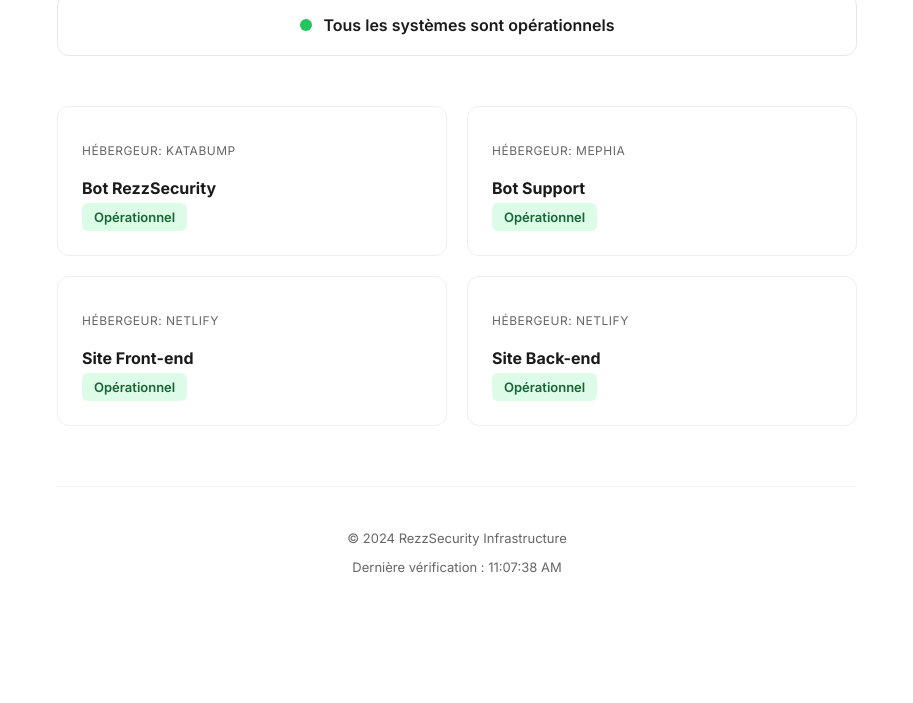
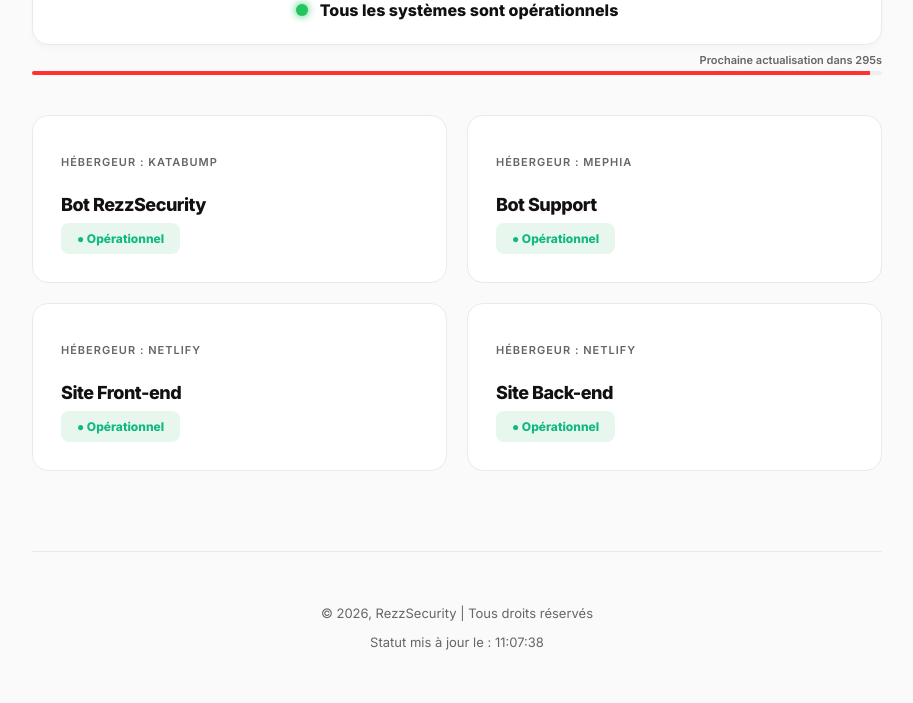
Before and after one commit to rezzque/rezzsecurity-status, a plain HTML site: page index.html in a window 1280 px wide. Shown: the part 105-808 px from the top of the page, without its empty margins (183-1096 px from the left). Drawn offline with Linux system fonts and the light colour scheme.

Commit message:
Update index.html

```diff
--- a/index.html
+++ b/index.html
@@ -3,15 +3,15 @@
 <head>
     <meta charset="UTF-8">
     <meta name="viewport" content="width=device-width, initial-scale=1.0">
-    <title>RezzSecurity | Status</title>
-    <link href="https://fonts.googleapis.com/css2?family=Inter:wght@400;600;700&display=swap" rel="stylesheet">
+    <title>RezzSecurity | Status Infrastructure</title>
+    <link href="https://fonts.googleapis.com/css2?family=Inter:wght@400;600;800&display=swap" rel="stylesheet">
     <style>
         :root {
-            --primary: #FF3131; /* Rouge RezzSecurity */
-            --bg: #FFFFFF;
-            --text-dark: #1A1A1A;
+            --primary: #FF3131;
+            --bg: #FAFAFA;
+            --text-dark: #111111;
             --text-light: #666666;
-            --card-border: #EEEEEE;
+            --card-border: #EAEAEA;
             --success: #22C55E;
             --warning: #F59E0B;
             --error: #EF4444;
@@ -29,48 +29,63 @@
 
         .container {
             width: 100%;
-            max-width: 800px;
-            padding: 60px 20px;
+            max-width: 850px;
+            padding: 40px 20px;
         }
 
-        /* Header */
         header {
             text-align: center;
-            margin-bottom: 50px;
+            margin-bottom: 40px;
         }
 
-        .logo {
-            font-weight: 800;
-            font-size: 24px;
-            letter-spacing: -1px;
-            color: var(--primary);
-            text-transform: uppercase;
-            margin-bottom: 10px;
-            display: block;
+        .logo-img {
+            height: 120px;
+            object-fit: contain;
+            margin-bottom: 20px;
+            transition: transform 0.3s ease;
         }
 
-        /* Statut Global */
+        .logo-img:hover {
+            transform: scale(1.05);
+        }
+
         .global-status {
-            padding: 20px;
-            border-radius: 12px;
-            margin-bottom: 40px;
+            background: white;
+            padding: 24px;
+            border-radius: 16px;
+            margin-bottom: 8px;
             text-align: center;
-            font-weight: 600;
+            font-weight: 700;
             display: flex;
             align-items: center;
             justify-content: center;
             gap: 12px;
-            border: 1px solid #E5E7EB;
+            border: 1px solid var(--card-border);
+            box-shadow: 0 4px 6px rgba(0,0,0,0.02);
+        }
+
+        .refresh-container {
+            width: 100%;
+            height: 4px;
+            background: #EEE;
+            border-radius: 2px;
+            margin-bottom: 40px;
+            overflow: hidden;
+        }
+
+        #refresh-bar {
+            width: 100%;
+            height: 100%;
+            background: var(--primary);
+            transition: width 1s linear;
         }
 
         .status-dot {
             height: 12px;
             width: 12px;
             border-radius: 50%;
-            display: inline-block;
+            box-shadow: 0 0 8px currentColor;
         }
-
-        /* Grid des Services */
         .services-grid {
             display: grid;
             grid-template-columns: 1fr 1fr;
@@ -80,49 +95,68 @@
         .card {
             background: white;
             border: 1px solid var(--card-border);
-            padding: 24px;
-            border-radius: 12px;
-            transition: transform 0.2s ease, box-shadow 0.2s ease;
+            padding: 28px;
+            border-radius: 16px;
+            text-decoration: none; /* Enlève le soulignement du lien */
+            color: inherit;
+            display: block;
+            transition: all 0.3s cubic-bezier(0.4, 0, 0.2, 1);
+            position: relative;
+            overflow: hidden;
         }
 
         .card:hover {
-            box-shadow: 0 10px 25px rgba(0,0,0,0.05);
+            border-color: var(--primary);
+            transform: translateY(-5px);
+            box-shadow: 0 12px 30px rgba(255, 49, 49, 0.08);
         }
 
         .card-title {
-            font-weight: 700;
-            margin: 0 0 5px 0;
-            font-size: 16px;
+            font-weight: 800;
+            margin: 0 0 8px 0;
+            font-size: 18px;
+            letter-spacing: -0.5px;
         }
 
         .card-host {
             color: var(--text-light);
-            font-size: 12px;
-            margin-bottom: 20px;
+            font-size: 11px;
+            margin-bottom: 25px;
             text-transform: uppercase;
-            letter-spacing: 0.5px;
+            letter-spacing: 1px;
+            font-weight: 600;
         }
 
         .badge {
-            font-size: 13px;
-            font-weight: 600;
-            padding: 6px 12px;
-            border-radius: 6px;
-            display: inline-block;
+            font-size: 12px;
+            font-weight: 700;
+            padding: 8px 16px;
+            border-radius: 8px;
+            display: inline-flex;
+            align-items: center;
+            gap: 6px;
         }
 
-        /* Couleurs de badges */
-        .bg-online { background: #DCFCE7; color: #166534; }
-        .bg-degraded { background: #FEF3C7; color: #92400E; }
-        .bg-outage { background: #FEE2E2; color: #991B1B; }
+        .bg-online { background: #E8F7EE; color: #10B981; }
+        .bg-degraded { background: #FFF7ED; color: #F59E0B; }
+        .bg-outage { background: #FEF2F2; color: #EF4444; }
 
         footer {
-            margin-top: 60px;
+            margin-top: 80px;
             text-align: center;
             font-size: 13px;
             color: var(--text-light);
-            border-top: 1px solid #F3F4F6;
-            padding-top: 30px;
+            border-top: 1px solid var(--card-border);
+            padding-top: 40px;
+        }
+
+        .timer-text {
+            font-size: 11px;
+            font-weight: 600;
+            color: var(--text-light);
+            margin-bottom: 4px;
+            display: block;
+            text-align: right;
         }
 
         @media (max-width: 600px) {
@@ -134,65 +168,73 @@
 
 <div class="container">
     <header>
-        <span class="logo">RezzSecurity</span>
+        <img src="./pdp png.png" alt="RezzSecurity Logo" class="logo-img">
+
         <div id="global-banner" class="global-status">
             <span id="global-dot" class="status-dot"></span>
-            <span id="global-text">Vérification des systèmes...</span>
+            <span id="global-text">Analyse de l'infrastructure...</span>
+        </div>
+
+        <span class="timer-text">Prochaine actualisation dans <span id="seconds">300</span>s</span>
+        <div class="refresh-container">
+            <div id="refresh-bar"></div>
         </div>
     </header>
 
     <div class="services-grid">
-        <div class="card">
-            <p class="card-host">Hébergeur: Katabump</p>
+        <a href="https://status.katabump.eu" target="_blank" class="card">
+            <p class="card-host">Hébergeur : Katabump</p>
             <h3 class="card-title">Bot RezzSecurity</h3>
             <span id="katabump-status" class="badge bg-online">Opérationnel</span>
-        </div>
+        </a>
 
-        <div class="card">
-            <p class="card-host">Hébergeur: Mephia</p>
+        <a href="https://status.mephia.fr" target="_blank" class="card">
+            <p class="card-host">Hébergeur : Mephia</p>
             <h3 class="card-title">Bot Support</h3>
             <span id="mephia-status" class="badge bg-online">Opérationnel</span>
-        </div>
+        </a>
 
-        <div class="card">
-            <p class="card-host">Hébergeur: Netlify</p>
+        <a href="https://www.netlifystatus.com" target="_blank" class="card">
+            <p class="card-host">Hébergeur : Netlify</p>
             <h3 class="card-title">Site Front-end</h3>
             <span id="netlify-front-status" class="badge bg-online">Opérationnel</span>
-        </div>
+        </a>
 
-        <div class="card">
-            <p class="card-host">Hébergeur: Netlify</p>
+        <a href="https://www.netlifystatus.com" target="_blank" class="card">
+            <p class="card-host">Hébergeur : Netlify</p>
             <h3 class="card-title">Site Back-end</h3>
             <span id="netlify-back-status" class="badge bg-online">Opérationnel</span>
-        </div>
+        </a>
     </div>
 
     <footer>
-        <p>&copy; 2024 RezzSecurity Infrastructure</p>
-        <p>Dernière vérification : <span id="update-time">--:--</span></p>
+        <p>&copy; 2026, RezzSecurity | Tous droits réservés</p>
+        <p>Statut mis à jour le : <span id="update-time">--:--:--</span></p>
     </footer>
 </div>
 
 <script>
-    // Ces valeurs sont injectées automatiquement par GitHub Actions
     const statusData = {
-        katabump: 'online', // Valeurs possibles: online, degraded, outage
+        katabump: 'online',
         mephia: 'online',
         netlify: 'online'
     };
+
+    const REFRESH_TIME = 300;
+    let timeLeft = REFRESH_TIME;
 
     function updateUI() {
         const setStatus = (id, status) => {
             const el = document.getElementById(id);
             if(status === 'online') {
                 el.className = 'badge bg-online';
-                el.innerText = 'Opérationnel';
+                el.innerText = '● Opérationnel';
             } else if(status === 'degraded') {
                 el.className = 'badge bg-degraded';
-                el.innerText = 'Ralenti';
+                el.innerText = '● Performance réduite';
             } else {
                 el.className = 'badge bg-outage';
-                el.innerText = 'Hors ligne';
+                el.innerText = '● Interruption';
             }
         };
 
@@ -201,26 +243,48 @@
         setStatus('netlify-front-status', statusData.netlify);
         setStatus('netlify-back-status', statusData.netlify);
 
-        // Update Banner
         const banner = document.getElementById('global-banner');
         const dot = document.getElementById('global-dot');
         const text = document.getElementById('global-text');
 
-        if (Object.values(statusData).includes('outage')) {
-            dot.style.backgroundColor = '#EF4444';
-            text.innerText = 'Interruption majeure en cours';
-        } else if (Object.values(statusData).includes('degraded')) {
-            dot.style.backgroundColor = '#F59E0B';
+        const states = Object.values(statusData);
+        if (states.includes('outage')) {
+            dot.style.color = 'var(--error)';
+            dot.style.backgroundColor = 'var(--error)';
+            text.innerText = 'Interruption majeure détectée';
+        } else if (states.includes('degraded')) {
+            dot.style.color = 'var(--warning)';
+            dot.style.backgroundColor = 'var(--warning)';
             text.innerText = 'Certains services sont ralentis';
         } else {
-            dot.style.backgroundColor = '#22C55E';
+            dot.style.color = 'var(--success)';
+            dot.style.backgroundColor = 'var(--success)';
             text.innerText = 'Tous les systèmes sont opérationnels';
         }
 
-        document.getElementById('update-time').innerText = new Date().toLocaleTimeString();
+        document.getElementById('update-time').innerText = new Date().toLocaleTimeString('fr-FR');
+    }
+
+    function startTimer() {
+        const bar = document.getElementById('refresh-bar');
+        const counter = document.getElementById('seconds');
+
+        setInterval(() => {
+            timeLeft--;
+            counter.innerText = timeLeft;
+
+            const percentage = (timeLeft / REFRESH_TIME) * 100;
+            bar.style.width = percentage + '%';
+
+            if (timeLeft <= 0) {
+                // Recharge la page pour récupérer les nouvelles données de GitHub Actions
+                window.location.reload();
+            }
+        }, 1000);
     }
 
     updateUI();
+    startTimer();
 </script>
 
 </body>
```
